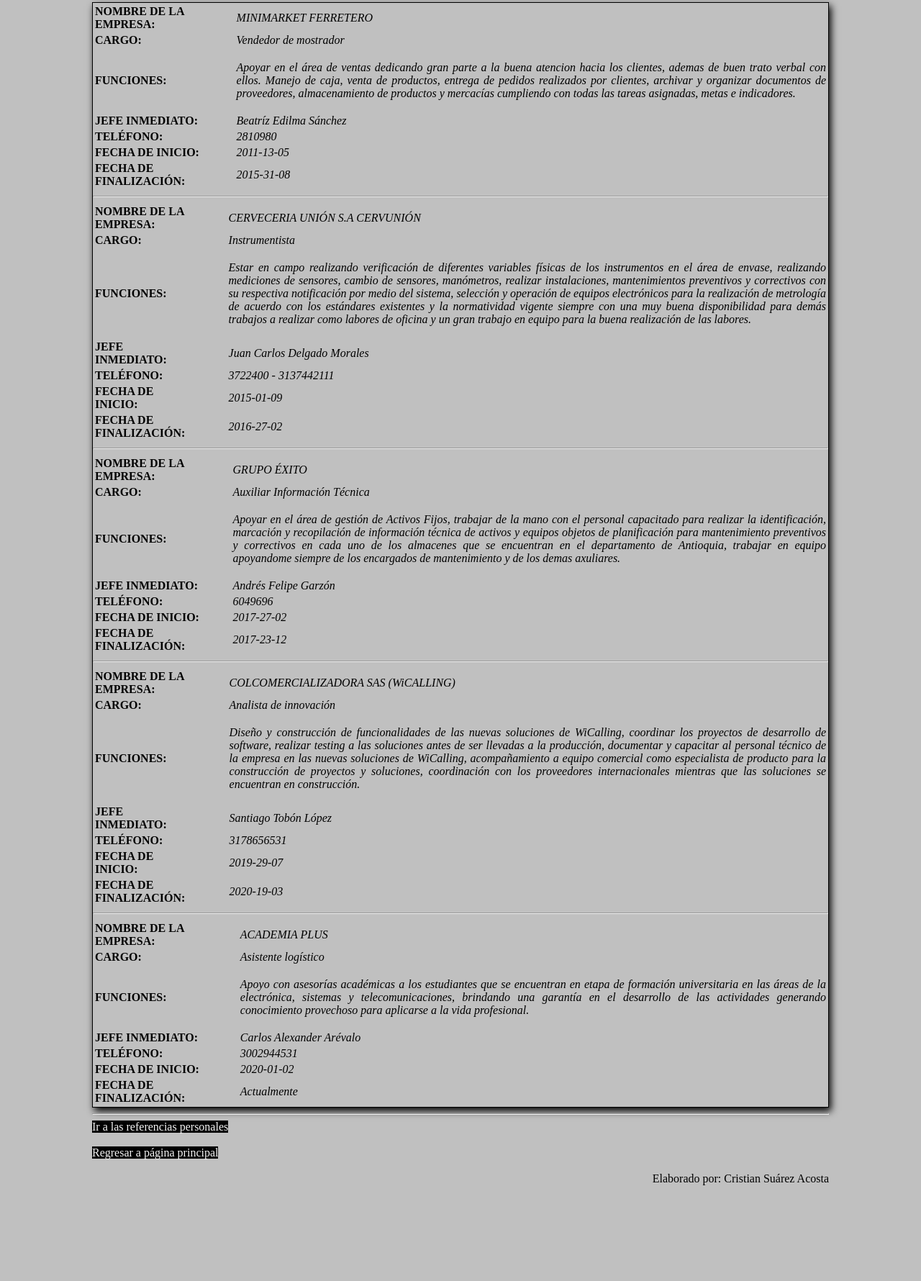
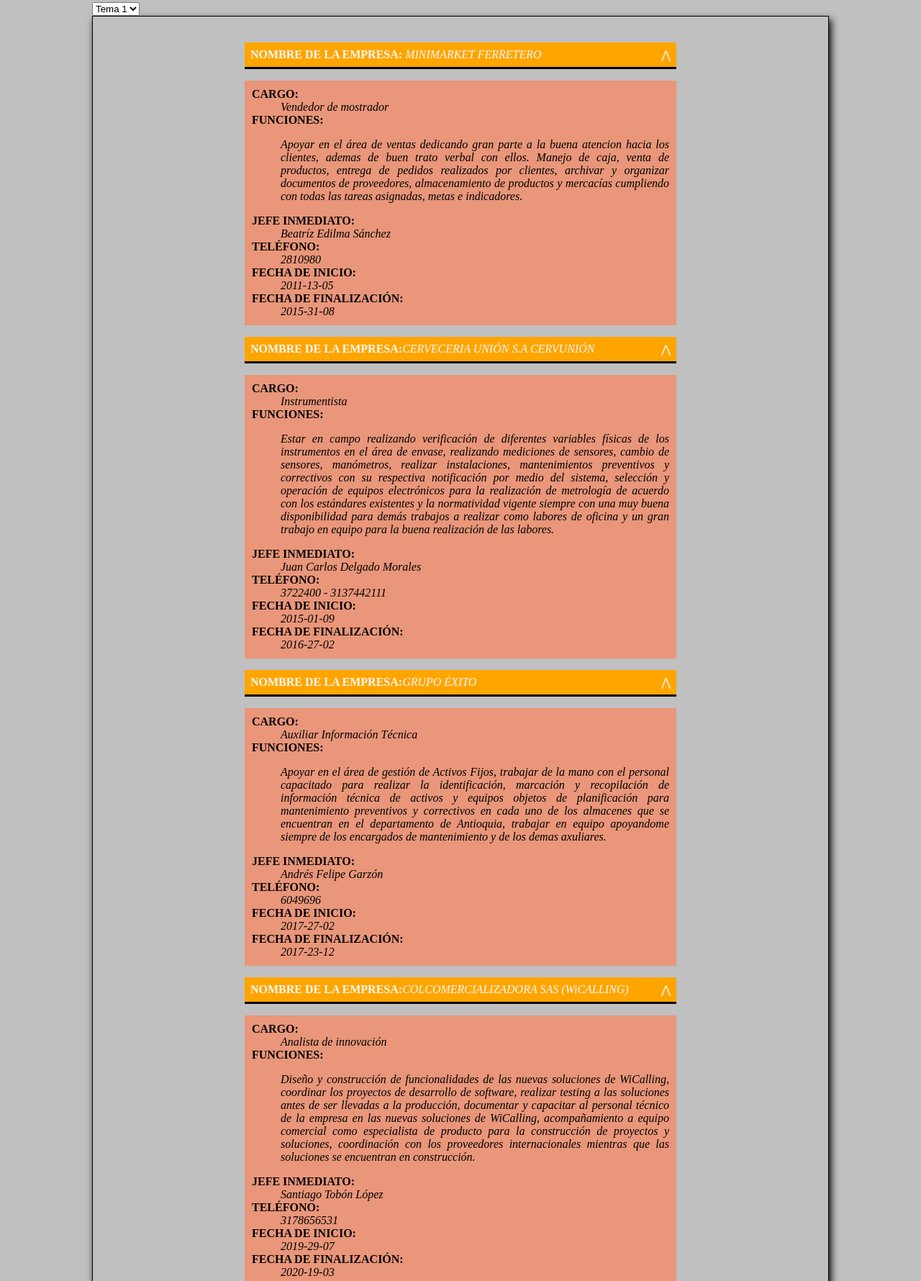
Before and after one commit to Csuarez95/tallerProgramacionWeb, a plain HTML site: page expLaboral.html in a window 1280 px wide. Shown: the part 77-1857 px from the top of the page at 72% size. Before the commit the page ends 1724 px from the top, so only its background shows below. Drawn offline with Linux system fonts and the light colour scheme.

Commit message:
Uso de JavaScript.
Se actualizan los archivos empleando el lenguaje de programación JavaScript para el cambio de fondo y el menú tipo acordeón. No se realiza el punto opcional para mantener el mismo color de tema en todas las páginas de HTML.

```diff
--- a/css/style.css
+++ b/css/style.css
@@ -4,6 +4,7 @@
     margin: 0px auto;
     background-color: silver;
 }
+
 section{
     border: 1px solid black;
     box-shadow: 3px 5px 10px black;
@@ -33,3 +34,47 @@
 a:active{
     background-color: lightskyblue;
 }
+
+/*Estillos Acordeon */
+.mainContainer{
+    width: 600px;
+    margin: 0 auto;
+    padding: 20px;
+}
+
+.btnItem{
+    background-color: steelblue;
+    display: block;
+    color: snow;
+    border-bottom: 3px solid black;
+    padding: 8px;
+    cursor: pointer;
+}
+
+.itemContent{
+    background-color: darksalmon;
+    overflow: hidden;
+    max-height: 0px;
+    opacity: 0;
+    transition: .5s;
+}
+
+.active + .itemContent{
+    max-height: 1000px;
+    padding: 10px;
+    opacity: 1;
+}
+
+.btnItem.active{
+    background-color: orange;
+}
+
+.btnItem:after{
+    content: '\22C1';
+    float: right;
+}
+
+.btnItem.active:after{
+    content: '\22C0';
+    float: right;
+}
--- a/expLaboral.html
+++ b/expLaboral.html
@@ -7,162 +7,108 @@
     <title>Experiencia laboral</title>
     <meta name = "description" content="Muestra de experiencia laboral">
     <link rel="stylesheet" href="css/style.css" />
+    <script src="js/JavaScript.js"></script>
 </head>
-<body>
+<body id="cuerpo" onload="eventoMenu()">
     <header>
         <h1><i>Experiencia Laboral</i></h1>
+        <select id="slcOpciones" onchange="cambiarFondo(this)">
+            <option value="silver">Tema 1</option>
+            <option value="blueviolet">Tema 2</option>
+            <option value="chartreuse">Tema 3</option>
+        </select>
     </header>
         <section>
             <article>
-                <table class="default">
-                    <tr>
-                        <td><b>NOMBRE DE LA EMPRESA:</b></td> <td><dd><i>MINIMARKET FERRETERO</i></dd></td>
-                    </tr>
-                    <tr>
-                        <td><b>CARGO:</b></td> <td><dd><i>Vendedor de mostrador</i></dd></td>
-                    </tr>
-                    <tr>
-                        <td><b>FUNCIONES:</b></td> <td><dd><i><p style="text-align:justify">Apoyar en el área de ventas dedicando gran parte a la buena atencion hacia los
+                <div class="mainContainer">
+                    <div class="list-container">
+                        <div class="item">
+                            <p class="btnItem active">
+                                <b>NOMBRE DE LA EMPRESA:</b> <i>MINIMARKET FERRETERO</i>
+                            </p>
+                            <div class="itemContent">
+                                <b>CARGO:</b> <dd><i>Vendedor de mostrador</i></dd>
+                                <b>FUNCIONES:</b> <dd><i><p style="text-align:justify"> Apoyar en el área de ventas dedicando gran parte a la buena atencion hacia los
                                         clientes, ademas de buen trato verbal con ellos. Manejo de caja, venta de productos, entrega
                                         de pedidos realizados por clientes, archivar y organizar documentos de proveedores,
                                         almacenamiento de productos y mercacías cumpliendo con todas las tareas asignadas, metas e
-                            indicadores.</p></i></dd></td>
-                    </tr>
-                    <tr>
-                        <td><b>JEFE INMEDIATO:</b></td> <td><dd><i>Beatríz Edilma Sánchez</i></dd></td>
-                    </tr>
-                    <tr>
-                        <td><b>TELÉFONO:</b></td> <td> <dd><i>2810980</i></dd></td>
-                    </tr>
-                    <tr>
-                        <td><b>FECHA DE INICIO:</b></td> <td><dd><i>2011-13-05</i></dd></td>
-                    </tr>
-                    <tr>
-                        <td><b>FECHA DE FINALIZACIÓN:</b></td> <td><dd><i>2015-31-08</i></dd></td>
-                    </tr>
-                </table>
-            </article>
-            <hr>
-            <article>
-                <table class="default">
-                    <tr>
-                        <td><b>NOMBRE DE LA EMPRESA:</b></td> <td><dd><i>CERVECERIA UNIÓN S.A CERVUNIÓN </i></dd></td>
-                    </tr>
-                    <tr>
-                        <td><b>CARGO:</b></td> <td><dd><i>Instrumentista</i></dd></td>
-                    </tr>
-                    <tr>
-                        <td><b>FUNCIONES:</b></td> <td><dd><i><p style="text-align:justify">Estar en campo realizando verificación de diferentes variables físicas de los
+                                        indicadores.</p></i></dd>
+                                <b>JEFE INMEDIATO:</b><dd><i>Beatríz Edilma Sánchez</i></dd>
+                                <b>TELÉFONO:</b></td> <dd><i>2810980</i></dd>
+                                <b>FECHA DE INICIO:</b> <dd><i>2011-13-05</i></dd>
+                                <b>FECHA DE FINALIZACIÓN:</b> <dd><i>2015-31-08</i></dd>
+                            </div>
+                        </div>
+                        <div class="item">
+                            <p class="btnItem active">
+                                <b>NOMBRE DE LA EMPRESA:</b><i>CERVECERIA UNIÓN S.A CERVUNIÓN </i>
+                            </p>
+                            <div class="itemContent">
+                                <b>CARGO:</b><dd><i>Instrumentista</i></dd>
+                                    <b>FUNCIONES:</b><dd><i><p style="text-align:justify">Estar en campo realizando verificación de diferentes variables físicas de los
                                         instrumentos en el área de envase, realizando mediciones de sensores, cambio de sensores,
                                         manómetros, realizar instalaciones, mantenimientos preventivos y correctivos con su
                                         respectiva notificación por medio del sistema, selección y operación de equipos electrónicos
                                         para la realización de metrología de acuerdo con los estándares existentes y la normatividad
                                         vigente siempre con una muy buena disponibilidad para demás trabajos a realizar como labores
-                            de oficina y un gran trabajo en equipo para la buena realización de las labores.</p></i></dd></td>
-                    </tr>
-                    <tr>
-                        <td><b>JEFE INMEDIATO:</b></td> <td><dd><i>Juan Carlos Delgado Morales</i></dd></td>
-                    </tr>
-                    <tr>
-                        <td><b>TELÉFONO:</b></td> <td> <dd><i>3722400 - 3137442111</i></dd></td>
-                    </tr>
-                    <tr>
-                        <td><b>FECHA DE INICIO:</b></td> <td><dd><i>2015-01-09</i></dd></td>
-                    </tr>
-                    <tr>
-                        <td><b>FECHA DE FINALIZACIÓN:</b></td> <td><dd><i>2016-27-02</i></dd></td>
-                    </tr>
-                </table>
-            </article>
-            <hr>
-            <article>
-                <table class="default">
-                    <tr>
-                        <td><b>NOMBRE DE LA EMPRESA:</b></td> <td><dd><i>GRUPO ÉXITO</i></dd></td>
-                    </tr>
-                    <tr>
-                        <td><b>CARGO:</b></td> <td><dd><i>Auxiliar Información Técnica</i></dd></td>
-                    </tr>
-                    <tr>
-                        <td><b>FUNCIONES:</b></td> <td><dd><i><p style="text-align:justify">Apoyar en el área de gestión de Activos Fijos, trabajar de la mano con el personal
+                                        de oficina y un gran trabajo en equipo para la buena realización de las labores.</p></i></dd>
+                                    <b>JEFE INMEDIATO:</b><dd><i>Juan Carlos Delgado Morales</i></dd>
+                                    <b>TELÉFONO:</b><dd><i>3722400 - 3137442111</i></dd>
+                                    <b>FECHA DE INICIO:</b><dd><i>2015-01-09</i></dd>
+                                    <b>FECHA DE FINALIZACIÓN:</b><dd><i>2016-27-02</i></dd>
+                            </div>
+                        </div>
+                        <div class="item">
+                            <p class="btnItem active">
+                                <b>NOMBRE DE LA EMPRESA:</b><i>GRUPO ÉXITO</i>
+                            </p>
+                            <div class="itemContent">
+                                <b>CARGO:</b><dd><i>Auxiliar Información Técnica</i></dd>
+                                    <b>FUNCIONES:</b><dd><i><p style="text-align:justify">Apoyar en el área de gestión de Activos Fijos, trabajar de la mano con el personal
                                         capacitado para realizar la identificación, marcación y recopilación de información técnica de
                                         activos y equipos objetos de planificación para mantenimiento preventivos y correctivos en
                                         cada uno de los almacenes que se encuentran en el departamento de Antioquia, trabajar en
-                            equipo apoyandome siempre de los encargados de mantenimiento y de los demas axuliares.</p></i></dd></td>
-                    </tr>
-                    <tr>
-                        <td><b>JEFE INMEDIATO:</b></td> <td><dd><i>Andrés Felipe Garzón</i></dd></td>
-                    </tr>
-                    <tr>
-                        <td><b>TELÉFONO:</b></td> <td> <dd><i>6049696</i></dd></td>
-                    </tr>
-                    <tr>
-                        <td><b>FECHA DE INICIO:</b></td> <td><dd><i>2017-27-02</i></dd></td>
-                    </tr>
-                    <tr>
-                        <td><b>FECHA DE FINALIZACIÓN:</b></td> <td><dd><i>2017-23-12</i></dd></td>
-                    </tr>
-                </table>
-            </article>
-            <hr>
-            <article>
-                <table class="default">
-                    <tr>
-                        <td><b>NOMBRE DE LA EMPRESA:</b></td> <td><dd><i>COLCOMERCIALIZADORA SAS (WiCALLING)</i></dd></td>
-                    </tr>
-                    <tr>
-                        <td><b>CARGO:</b></td> <td><dd><i>Analista de innovación</i></dd></td>
-                    </tr>
-                    <tr>
-                        <td><b>FUNCIONES:</b></td> <td><dd><i><p style="text-align:justify">Diseño y construcción de funcionalidades de las nuevas soluciones de WiCalling,
+                                        equipo apoyandome siempre de los encargados de mantenimiento y de los demas axuliares.</p></i></dd>
+                                    <b>JEFE INMEDIATO:</b><dd><i>Andrés Felipe Garzón</i></dd>
+                                    <b>TELÉFONO:</b><dd><i>6049696</i></dd>
+                                    <b>FECHA DE INICIO:</b><dd><i>2017-27-02</i></dd>
+                                    <b>FECHA DE FINALIZACIÓN:</b><dd><i>2017-23-12</i></dd>
+                            </div>
+                        </div>
+                        <div class="item">
+                            <p class="btnItem active">
+                                <b>NOMBRE DE LA EMPRESA:</b><i>COLCOMERCIALIZADORA SAS (WiCALLING)</i></p>
+                            <div class="itemContent">
+                                    <b>CARGO:</b><dd><i>Analista de innovación</i></dd>
+                                    <b>FUNCIONES:</b><dd><i><p style="text-align:justify">Diseño y construcción de funcionalidades de las nuevas soluciones de WiCalling,
                                         coordinar los proyectos de desarrollo de software, realizar testing a las soluciones antes de ser
                                         llevadas a la producción, documentar y capacitar al personal técnico de la empresa en las
                                         nuevas soluciones de WiCalling, acompañamiento a equipo comercial como especialista de
                                         producto para la construcción de proyectos y soluciones, coordinación con los proveedores
-                            internacionales mientras que las soluciones se encuentran en construcción.</p></i></dd></td>
-                    </tr>
-                    <tr>
-                        <td><b>JEFE INMEDIATO:</b></td> <td><dd><i>Santiago Tobón López</i></dd></td>
-                    </tr>
-                    <tr>
-                        <td><b>TELÉFONO:</b></td> <td> <dd><i>3178656531</i></dd></td>
-                    </tr>
-                    <tr>
-                        <td><b>FECHA DE INICIO:</b></td> <td><dd><i>2019-29-07</i></dd></td>
-                    </tr>
-                    <tr>
-                        <td><b>FECHA DE FINALIZACIÓN:</b></td> <td><dd><i>2020-19-03</i></dd></td>
-                    </tr>
-                </table>
-            </article>
-            <hr>
-            <article>
-                <table class="default">
-                    <tr>
-                        <td><b>NOMBRE DE LA EMPRESA:</b></td> <td><dd><i>ACADEMIA PLUS</i></dd></td>
-                    </tr>
-                    <tr>
-                        <td><b>CARGO:</b></td> <td><dd><i>Asistente logístico</i></dd></td>
-                    </tr>
-                    <tr>
-                        <td><b>FUNCIONES:</b></td> <td><dd><i><p style="text-align:justify">Apoyo con asesorías académicas a los estudiantes que se encuentran en etapa de
+                                        internacionales mientras que las soluciones se encuentran en construcción.</p></i></dd>
+                                    <b>JEFE INMEDIATO:</b></td> <td><dd><i>Santiago Tobón López</i></dd>
+                                    <b>TELÉFONO:</b><dd><i>3178656531</i></dd>
+                                    <b>FECHA DE INICIO:</b><dd><i>2019-29-07</i></dd>
+                                    <b>FECHA DE FINALIZACIÓN:</b><dd><i>2020-19-03</i></dd>
+                            </div>
+                        </div>
+                        <div class="item">
+                            <p class="btnItem active">
+                                    <b>NOMBRE DE LA EMPRESA:</b><i>ACADEMIA PLUS</i></p>
+                            <div class="itemContent">
+                                    <b>CARGO:</b><dd><i>Asistente logístico</i></dd>
+                                    ><b>FUNCIONES:</b><dd><i><p style="text-align:justify">Apoyo con asesorías académicas a los estudiantes que se encuentran en etapa de
                                         formación universitaria en las áreas de la electrónica, sistemas y telecomunicaciones,
                                         brindando una garantía en el desarrollo de las actividades generando conocimiento provechoso
-                            para aplicarse a la vida profesional.</p></i></dd></td>
-                    </tr>
-                    <tr>
-                        <td><b>JEFE INMEDIATO:</b></td> <td><dd><i>Carlos Alexander Arévalo</i></dd></td>
-                    </tr>
-                    <tr>
-                        <td><b>TELÉFONO:</b></td> <td> <dd><i>3002944531</i></dd></td>
-                    </tr>
-                    <tr>
-                        <td><b>FECHA DE INICIO:</b></td> <td><dd><i>2020-01-02</i></dd></td>
-                    </tr>
-                    <tr>
-                        <td><b>FECHA DE FINALIZACIÓN:</b></td> <td><dd><i>Actualmente</i></dd></td>
-                    </tr>
-                </table>
+                                        para aplicarse a la vida profesional.</p></i></dd>
+                                    <b>JEFE INMEDIATO:</b><dd><i>Carlos Alexander Arévalo</i></dd>
+                                    <b>TELÉFONO:</b><dd><i>3002944531</i></dd>
+                                    <b>FECHA DE INICIO:</b><dd><i>2020-01-02</i></dd>
+                                    <b>FECHA DE FINALIZACIÓN:</b><dd><i>Actualmente</i></dd>
+                            </div>
+                        </div>
+                    </div>
+                </div>
             </article>
         </section>
     <hr>
--- /dev/null
+++ b/js/JavaScript.js
@@ -0,0 +1,22 @@
+const cambiarFondo = (x) => {
+    let body = document.getElementById("cuerpo");
+    body.style.backgroundColor = x.value;
+}
+
+//Acordeon
+const eventoMenu = () =>{
+let btnItems = document.querySelectorAll(".item .btnItem");
+
+for (let i = 0; i < btnItems.length; i++){
+    btnItems[i].addEventListener("click", function(e){
+        console.log(e.target);
+        let btn = e.target;
+        if (btn.className == "btnItem active"){
+            btn.classList.remove("active");
+        } else{
+            btn.classList.add("active");
+        }
+
+    })
+}
+}
```
Also changed, not shown: estudios.html (+52 -68 lines), index.html (+7 -3 lines), refFamiliares.html (+41 -51 lines), refPersonal.html (+41 -51 lines). Lines whose indentation alone changed are shown as unchanged.
